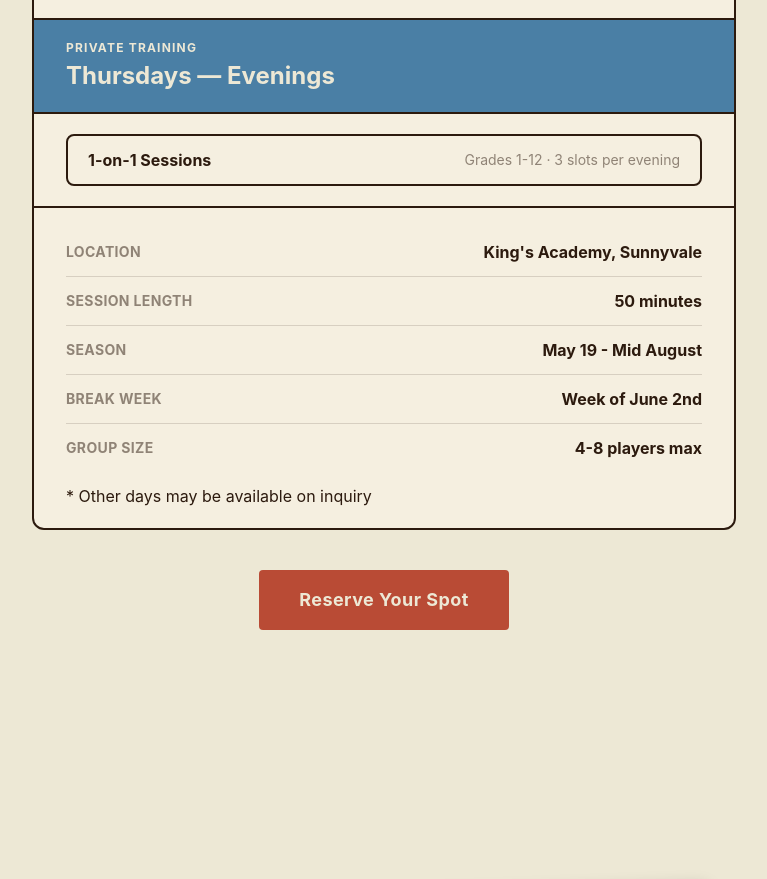
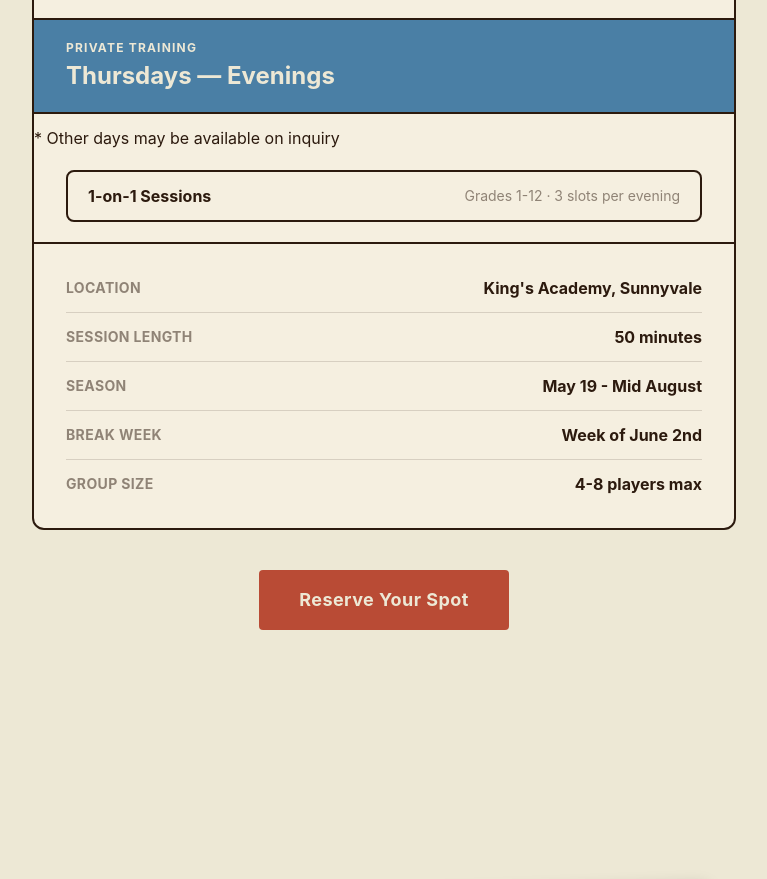
Before and after one commit to jtaylor1cs/bab-basketball, a React (Vite) app: page / in a window 1280 px wide. Shown: the part 3125-4004 px from the top of the page, without its empty margins (256-1023 px from the left). Built offline with nearby package versions, Linux system fonts and the light colour scheme; a web font is replaced by a local one.

Commit message:
change location of inquiry

```diff
--- a/src/components/Schedule.jsx
+++ b/src/components/Schedule.jsx
@@ -64,7 +64,9 @@ function Schedule() {
               Thursdays — Evenings
             </h3>
           </div>
-
+          <p style={{ color: '#2C1A0E' }} className="text-s opacity-100 mt-3">
+    * Other days may be available on inquiry
+  </p>
           <div className="px-8 py-5" style={{ borderBottom: '2px solid #2C1A0E' }}>
             <div
               style={{ border: '2px solid #2C1A0E', borderRadius: '8px' }}
@@ -74,6 +76,7 @@ function Schedule() {
               <p style={{ color: '#2C1A0E' }} className="text-sm opacity-50">Grades 1-12 · 3 slots per evening</p>
             </div>
           </div>
+
 
           <div className="px-8 py-5">
   {[
@@ -92,9 +95,9 @@ function Schedule() {
       <p style={{ color: '#2C1A0E' }} className="font-bold">{item.value}</p>
     </div>
   ))}
-  <p style={{ color: '#2C1A0E' }} className="text-s opacity-100 mt-3">
+  {/* <p style={{ color: '#2C1A0E' }} className="text-s opacity-100 mt-3">
     * Other days may be available on inquiry
-  </p>
+  </p> */}
 </div>
         </div>
 
```
